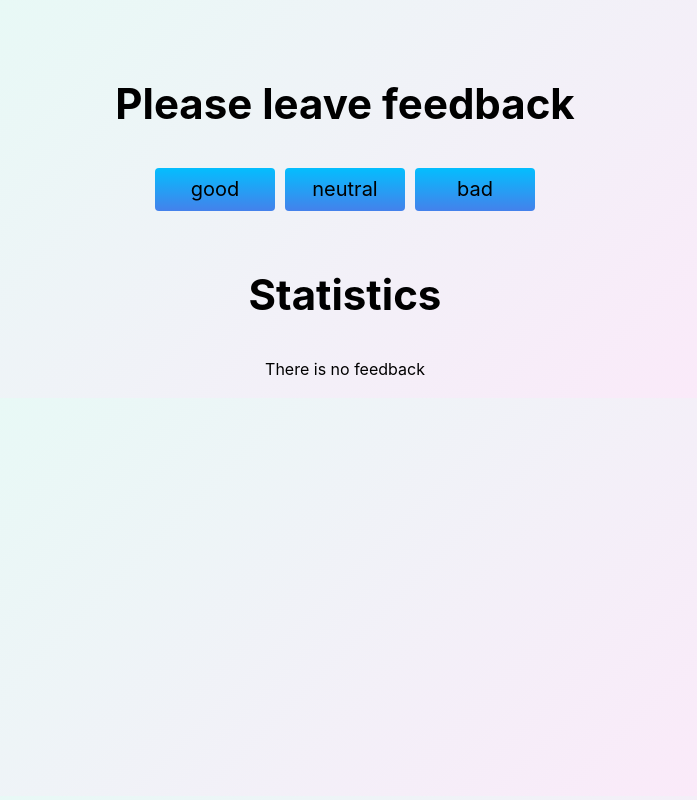
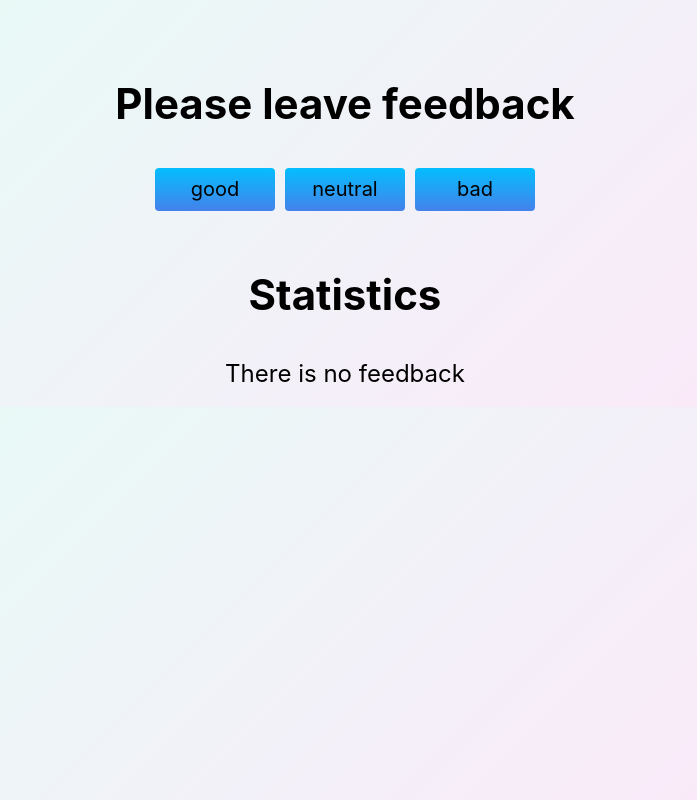
Before and after one commit to TetianaUMKA/goit-react-hw-02-feedback, a React (Create React App) app: page / in a window 1280 px wide. Shown: the whole page, without its empty margins (295-992 px from the left). Built offline with nearby package versions, Linux system fonts and the light colour scheme.

Commit message:
Update Notification.jsx

```diff
--- a/src/components/Notification/Notification.jsx
+++ b/src/components/Notification/Notification.jsx
@@ -1,7 +1,9 @@
 import PropTypes from 'prop-types';
 
+import { NotificationMsg } from './Notification.styled';
+
 export const Notification = ({ message }) => {
-  return <p>{message}</p>;
+  return <NotificationMsg>{message}</NotificationMsg>;
 };
 
 Notification.propTypes = {
```
